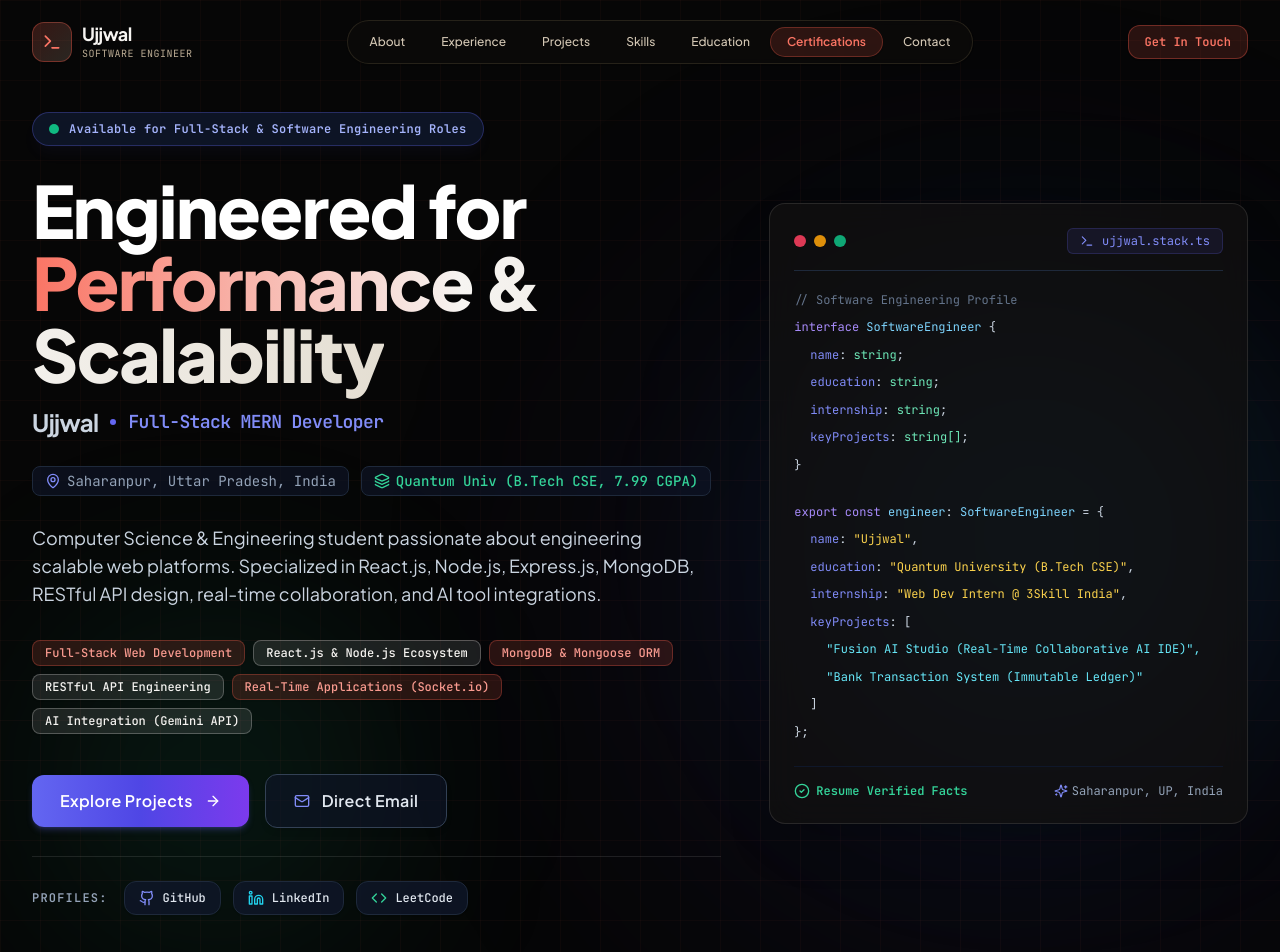
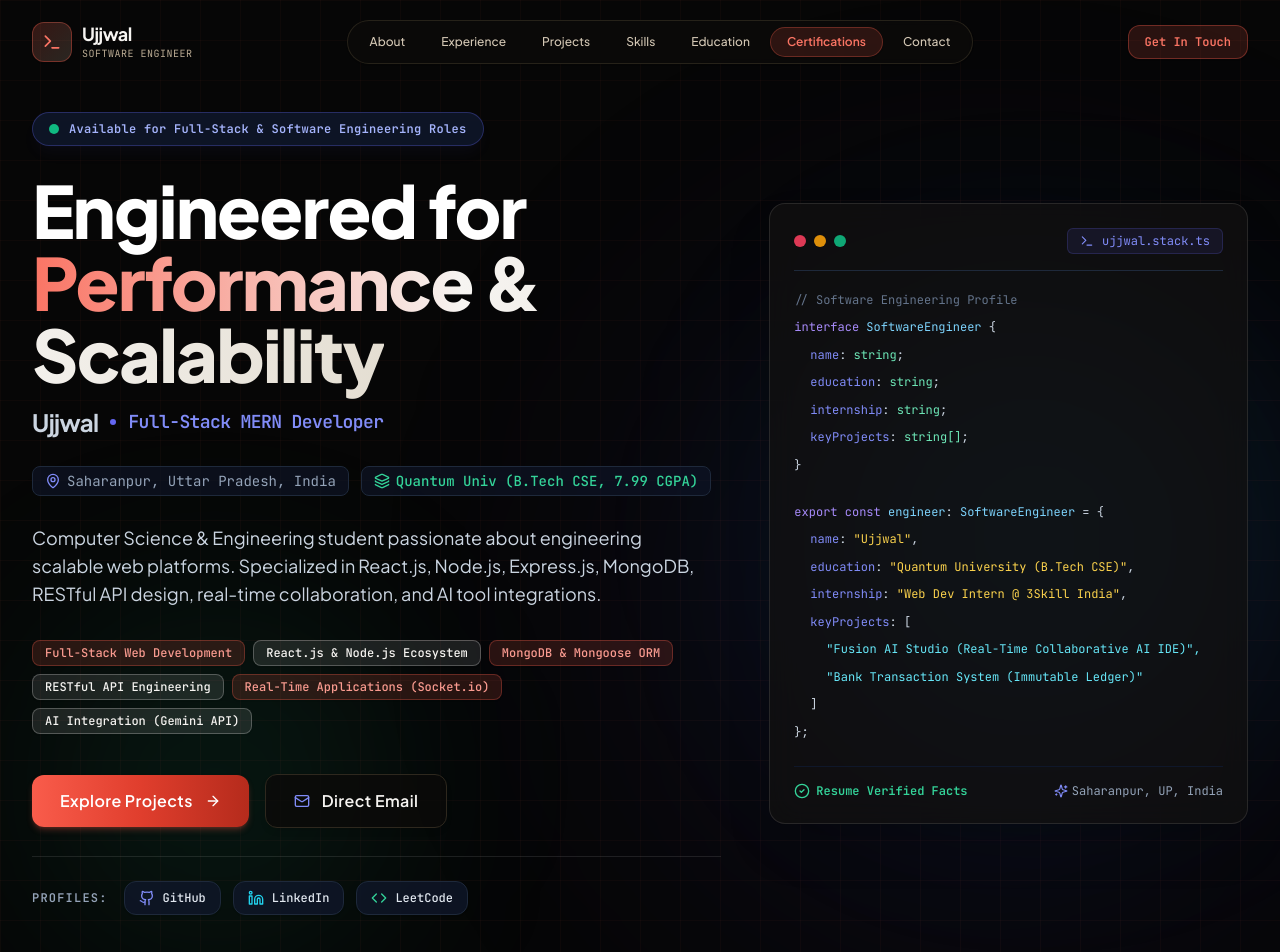
Before and after one commit to ujjwaltyagivashishtha/Portfolio, a React (Vite) app: page / in a window 1280 px wide. Shown: the top 952 px of the page. Built offline with nearby package versions, Linux system fonts and the light colour scheme; the HTML template or start-up script is replaced by a standard one.

Commit message:
refactor: update color palette to coral and stone theme across UI components and sections

```diff
--- a/src/components/ui/Button.jsx
+++ b/src/components/ui/Button.jsx
@@ -14,13 +14,13 @@ export const Button = ({
 }) => {
   const Component = href ? 'a' : as;
 
-  const baseStyles = 'inline-flex items-center justify-center font-medium transition-all duration-250 rounded-xl focus:outline-none focus:ring-2 focus:ring-indigo-400/50 disabled:opacity-50 disabled:pointer-events-none cursor-pointer tracking-wide shadow-md active:scale-95';
+  const baseStyles = 'inline-flex items-center justify-center font-medium transition-all duration-250 rounded-xl focus:outline-none focus:ring-2 focus:ring-coral-400/50 disabled:opacity-50 disabled:pointer-events-none cursor-pointer tracking-wide shadow-md active:scale-95';
 
   const variants = {
-    primary: 'bg-gradient-to-r from-indigo-500 via-indigo-600 to-violet-600 text-white font-semibold hover:from-indigo-400 hover:to-violet-500 shadow-indigo-500/25 hover:shadow-indigo-500/40 hover:shadow-lg',
-    secondary: 'bg-gradient-to-r from-emerald-500 to-teal-600 text-white font-semibold hover:from-emerald-400 hover:to-teal-500 shadow-emerald-500/20 hover:shadow-emerald-500/35 hover:shadow-lg',
-    outline: 'border border-slate-700 bg-slate-900/60 text-slate-200 hover:border-indigo-500/60 hover:bg-slate-800/80 hover:text-white',
-    ghost: 'text-slate-400 hover:text-indigo-400 hover:bg-indigo-500/10',
+    primary: 'bg-gradient-to-r from-coral-500 via-coral-600 to-coral-700 text-white font-semibold hover:from-coral-400 hover:to-coral-600 shadow-coral-500/25 hover:shadow-coral-500/40 hover:shadow-lg',
+    secondary: 'bg-stone-200 text-stone-950 font-bold hover:bg-paper-100 hover:text-black shadow-stone-200/20 hover:shadow-stone-200/35 hover:shadow-lg',
+    outline: 'border border-stone-800 bg-stone-950/80 text-paper-100 hover:border-coral-500/60 hover:bg-stone-900/90 hover:text-coral-300',
+    ghost: 'text-stone-300 hover:text-coral-400 hover:bg-coral-500/10',
   };
 
   const sizes = {
```
